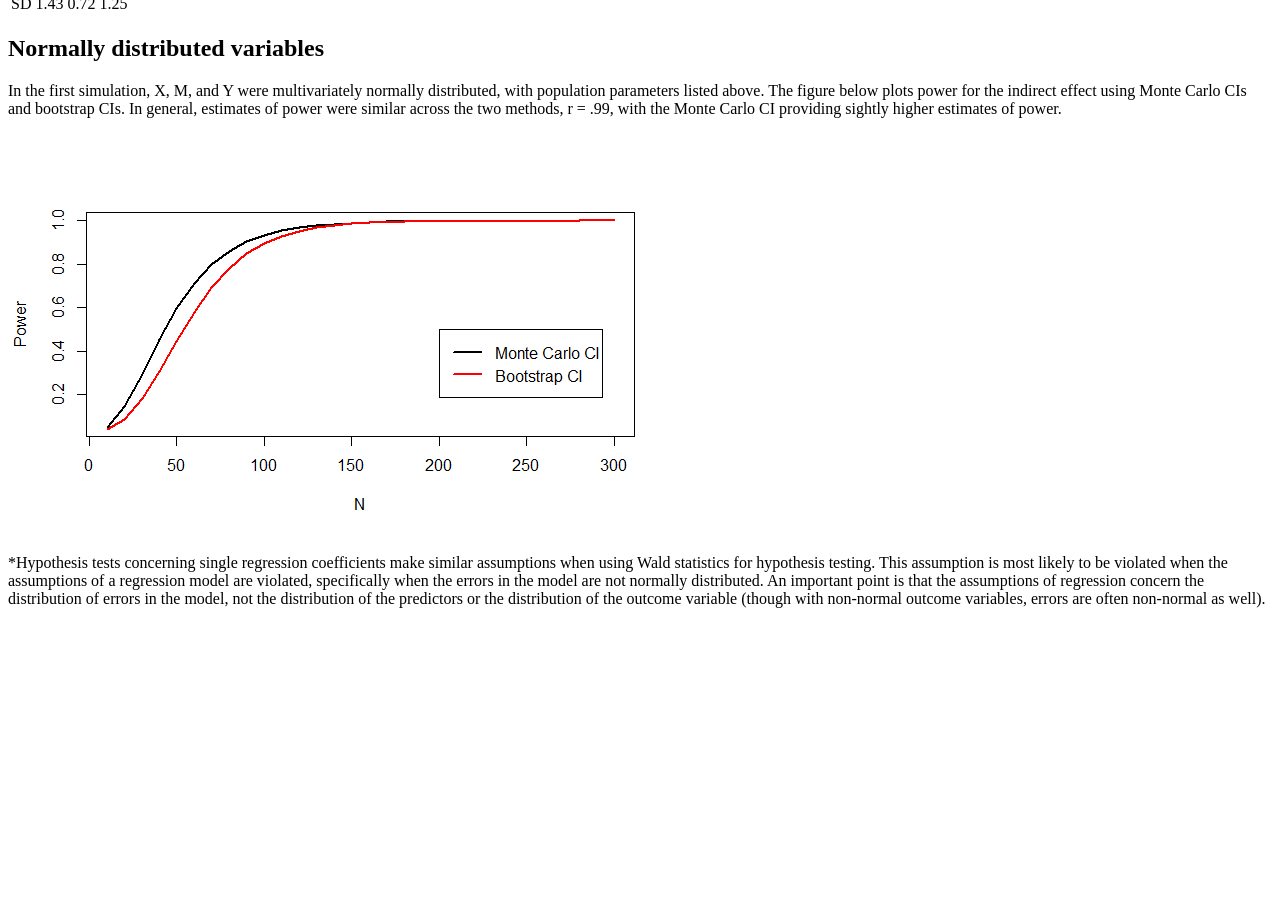
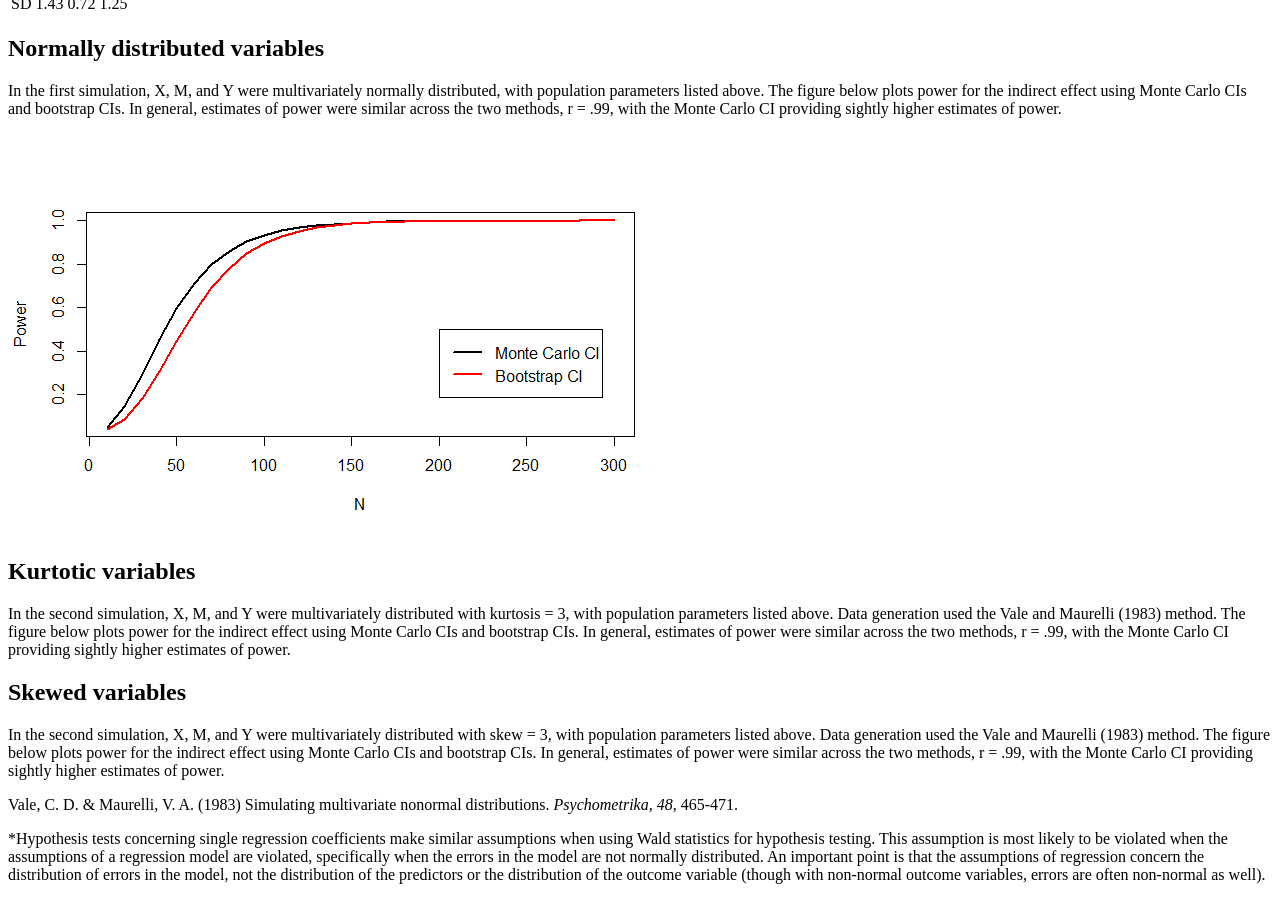
Before and after one commit to schoam4/schoam4.github.io, a Jekyll site: the page built from technical_appendix.md, in a window 1280 px wide and 900 px high, scrolled down 861 px. Built offline with Jekyll 4.4.1, drawn with Linux system fonts in a browser that asks for light colours; before the commit the page ends 1485 px from its top, so only the background shows below that.

Commit message:
Tech appendix update
Update with skew and kurtosis outline

```diff
--- a/technical_appendix.md
+++ b/technical_appendix.md
@@ -31,5 +31,16 @@ In the first simulation, X, M, and Y were multivariately normally distributed, w
 
 ![](https://github.com/schoam4/schoam4.github.io/raw/master/public/Normal_power.png)
 
+## Kurtotic variables
+
+In the second simulation, X, M, and Y were multivariately distributed with kurtosis = 3, with population parameters listed above. Data generation used the Vale and Maurelli (1983) method. The figure below plots power for the indirect effect using Monte Carlo CIs and bootstrap CIs. In general, estimates of power were similar across the two methods, r = .99, with the Monte Carlo CI providing sightly higher estimates of power.
+
+
+## Skewed variables
+
+In the second simulation, X, M, and Y were multivariately distributed with skew = 3, with population parameters listed above. Data generation used the Vale and Maurelli (1983) method. The figure below plots power for the indirect effect using Monte Carlo CIs and bootstrap CIs. In general, estimates of power were similar across the two methods, r = .99, with the Monte Carlo CI providing sightly higher estimates of power.
+
+
+Vale, C. D. & Maurelli, V. A. (1983) Simulating multivariate nonormal distributions. *Psychometrika, 48*, 465-471.
 
 *Hypothesis tests concerning single regression coefficients make similar assumptions when using Wald statistics for hypothesis testing. This assumption is most likely to be violated when the assumptions of a regression model are violated, specifically when the errors in the model are not normally distributed. An important point is that the assumptions of regression concern the distribution of errors in the model, not the distribution of the predictors or the distribution of the outcome variable (though with non-normal outcome variables, errors are often non-normal as well).
```
